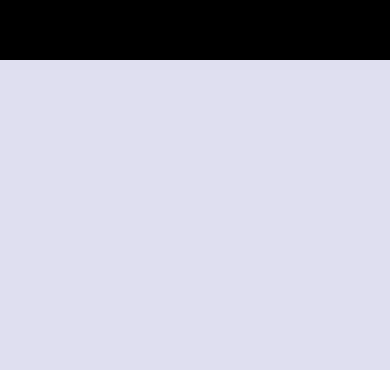
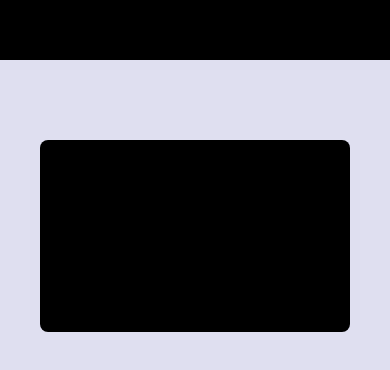
Before and after one commit to RamdanAG/UmaPortal, a React (Vite) app: page / in a window 390 px wide. Shown: the part 6262-6632 px from the top of the page. Before the commit the page ends 6322 px from the top, so only its background shows below. Built offline with nearby package versions, Linux system fonts and the light colour scheme; a web font is replaced by a local one.

Commit message:
Add About

```diff
--- a/src/App.jsx
+++ b/src/App.jsx
@@ -3,6 +3,7 @@ import About from "./components/About";
 import Navbar from "./components/Navbar";
 import Features from "./components/Features";
 import Story from "./components/Story";
+import Contact from "./components/Contact";
 
 
 export default function App() {
@@ -13,6 +14,7 @@ export default function App() {
       <About/>
       <Features/>
       <Story/>
+      <Contact/>
     </main>
   )
 }
--- /dev/null
+++ b/src/components/Contact.jsx
@@ -0,0 +1,17 @@
+import React from 'react'
+
+const Contact = () => {
+  return (
+    <div id='contact' className='my-20 min-h-96 w-screen px-10'>
+      <div className="relative rounded-lg bg-black py-24 text-blue-50 sm:overflow-hidden">
+        <div className='absolute -left-20 top- hidden h-full w-72 overflow-hidden sm:block lg:left-20 lg:w-96'>
+            <div className='container-clip-path-1'>
+                <img src="img/contact-1.webp" alt="" />
+            </div>
+        </div>
+      </div>
+    </div>
+  )
+}
+
+export default Contact
--- a/src/components/RoundedCorners.jsx
+++ /dev/null
@@ -1,11 +0,0 @@
-import React from 'react'
-
-const RoundedCorners = () => {
-  return (
-    <div>
-      RoundedCorners
-    </div>
-  )
-}
-
-export default RoundedCorners
```
